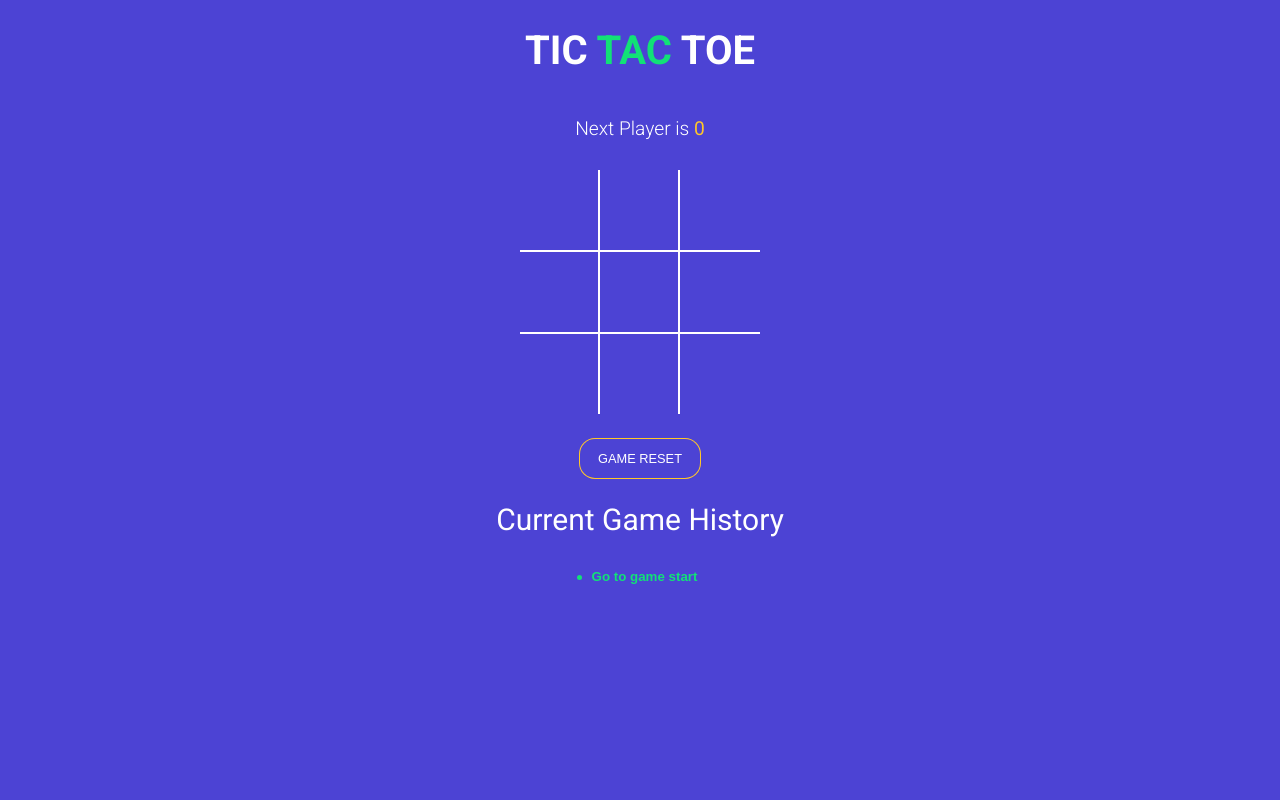
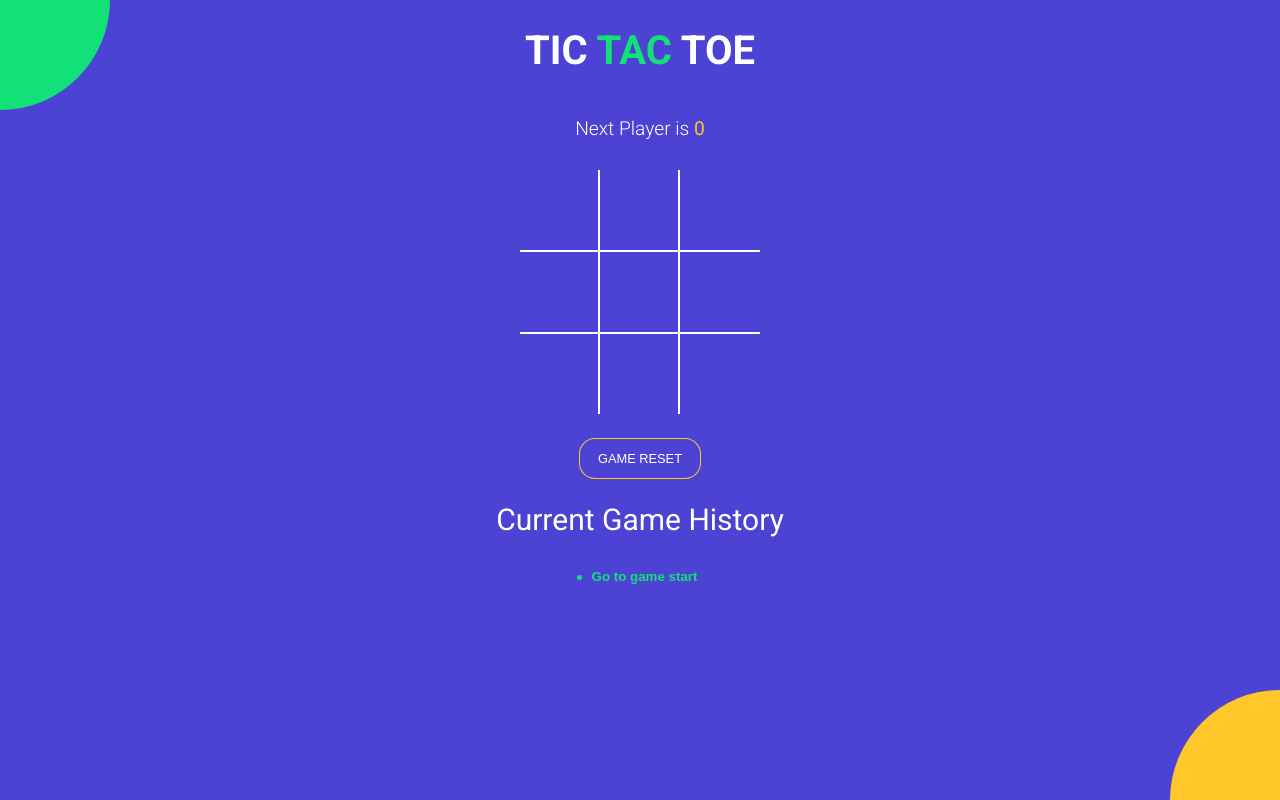
Before and after one commit to Kartik79/Tic-Tac-Toe, a React (Vite) app: page / in a window 1280 px wide. Built offline with nearby package versions, Linux system fonts and the light colour scheme.

Commit message:
extra css

```diff
--- a/src/App.jsx
+++ b/src/App.jsx
@@ -43,6 +43,7 @@
         <h1>TIC <span className='text-green'>TAC</span> TOE</h1>
         <StatusMessage winner={winner} gamingboard={gamingboard}/>
         <Board squares={gamingboard.squares} handleSquareclick={handleSquareclick} winningSquare={winningSquare}/>
+        <div className='bg-balls'></div>
         <button type='button' className={`btn-reset ${currentMove!=0?'active':''}`} onClick={onNewgamestart}>GAME RESET</button>
         <h2 style={{fontWeight:'normal'}}>Current Game History</h2>
         <History history={history} moveTo={moveTo} currentMove={currentMove}/>
```
